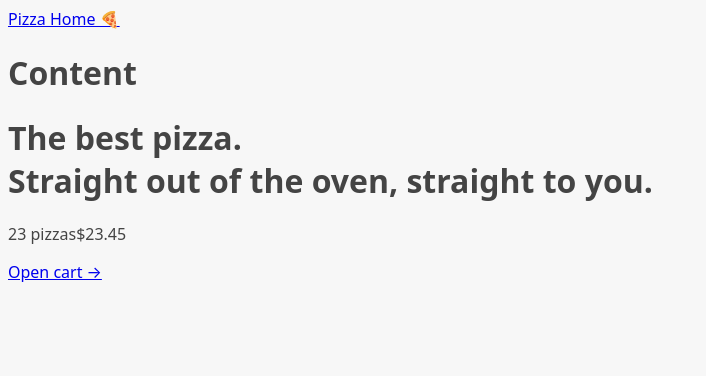
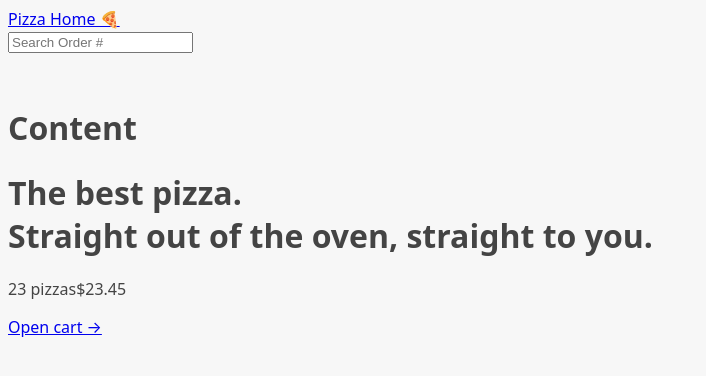
Before and after one commit to joncoe/learning-and-practice-react-pizza-shop, a React (Vite) app: page / in a window 1280 px wide. Shown: the top 376 px of the page, without its empty margins (0-706 px from the left). Built offline with nearby package versions, Linux system fonts and the light colour scheme.

Commit message:
Add error element + handling Add Search component

```diff
--- /dev/null
+++ b/src/features/order/SearchOrder.jsx
@@ -0,0 +1,25 @@
+import { useState } from 'react';
+import { useNavigate } from 'react-router-dom';
+
+export default function SearchOrder() {
+	const [query, setQuery] = useState('');
+	const navigate = useNavigate();
+
+	function handleSubmit(e) {
+		e.preventDefault();
+		if (!query) return;
+		navigate(`/order/${query}`);
+		setQuery('');
+	}
+
+	return (
+		<form onSubmit={handleSubmit}>
+			<input
+				type="text"
+				placeholder="Search Order #"
+				value={query}
+				onChange={(e) => setQuery(e.target.value)}
+			/>
+		</form>
+	);
+}
--- a/src/routes.jsx
+++ b/src/routes.jsx
@@ -6,6 +6,7 @@ import Cart from './features/cart/Cart';
 import Order from './features/order/Order';
 import CreateOrder from './features/order/CreateOrder';
 import AppLayout from './ui/AppLayout';
+import Error from './ui/Error';
 
 export const router = createBrowserRouter([
 	{
@@ -19,6 +20,7 @@ export const router = createBrowserRouter([
 				path: '/menu',
 				element: <Menu />,
 				loader: menuLoader,
+				errorElement: <Error />,
 			},
 			{
 				path: '/cart',
--- a/src/ui/AppLayout.jsx
+++ b/src/ui/AppLayout.jsx
@@ -1,11 +1,16 @@
-import React from 'react';
 import Header from './Header';
 import CartOverview from '../features/cart/CartOverview';
-import { Outlet } from 'react-router-dom';
+import { Outlet, useNavigation } from 'react-router-dom';
+import Loader from './Loader';
 
 export default function AppLayout() {
+	const navigation = useNavigation();
+	console.log(navigation.state);
+	const isLoading = navigation.state === 'loading';
+
 	return (
-		<div>
+		<div className="layout">
+			{isLoading && <Loader />}
 			<Header />
 			<main>
 				<h1>Content</h1>
--- a/src/ui/Error.jsx
+++ b/src/ui/Error.jsx
@@ -1,12 +1,14 @@
-import { useNavigate } from 'react-router-dom';
+import { useNavigate, useRouteError } from 'react-router-dom';
 
 function NotFound() {
 	const navigate = useNavigate();
+	const error = useRouteError();
+	console.log(error);
 
 	return (
 		<div>
 			<h1>Something went wrong 😢</h1>
-      <p>%MESSAGE%</p>
+			<p>{error.data || error.message}</p>
 			<button onClick={() => navigate(-1)}>&larr; Go back</button>
 		</div>
 	);
--- a/src/ui/Header.jsx
+++ b/src/ui/Header.jsx
@@ -1,9 +1,11 @@
 import { Link } from 'react-router-dom';
+import SearchOrder from '../features/order/SearchOrder';
 
 export default function Header() {
 	return (
 		<header>
 			<Link to="/">Pizza Home 🍕</Link>
+			<SearchOrder />
 		</header>
 	);
 }
--- /dev/null
+++ b/src/ui/Loader.jsx
@@ -0,0 +1,3 @@
+export default function Loader() {
+	return <div className="loader">Loader</div>;
+}
```
Lines whose indentation alone changed are shown as unchanged.
